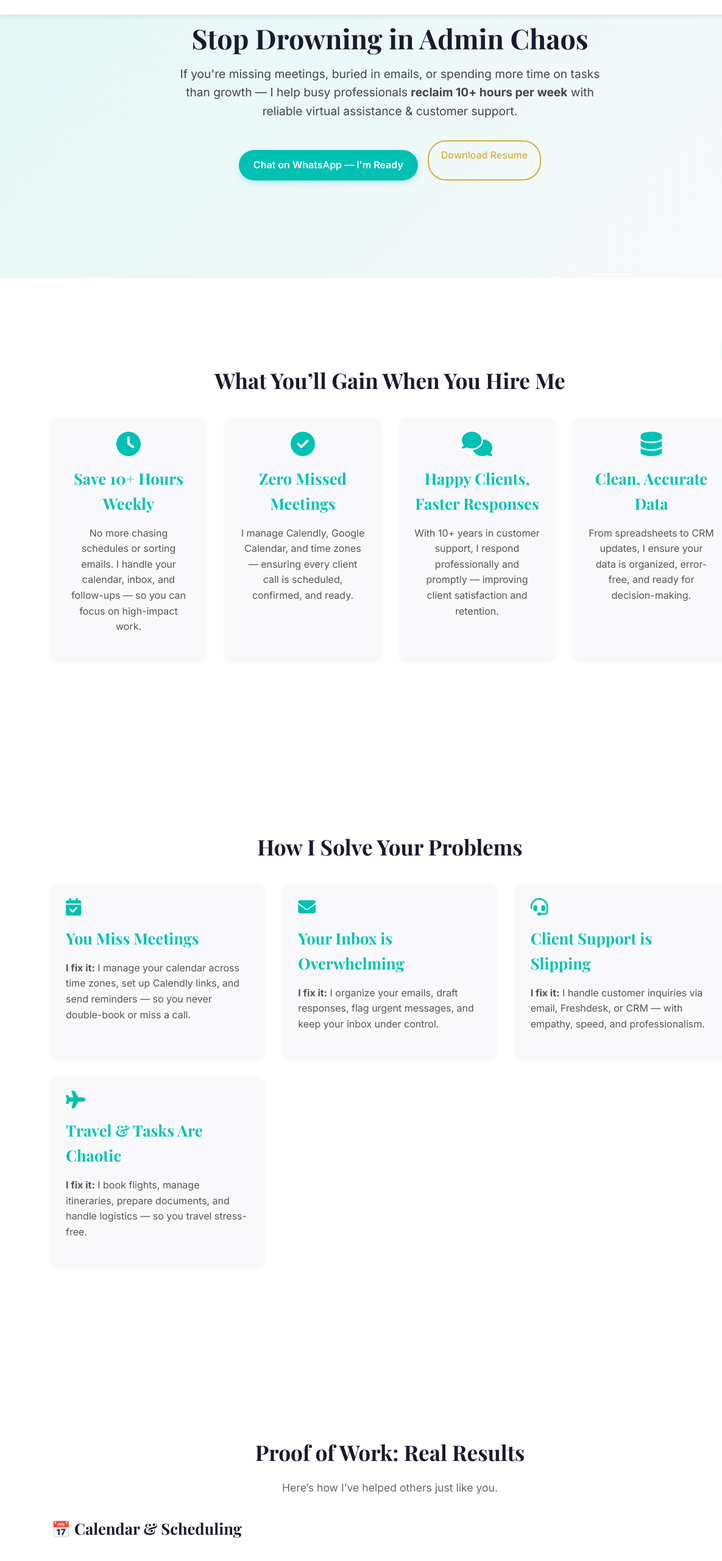
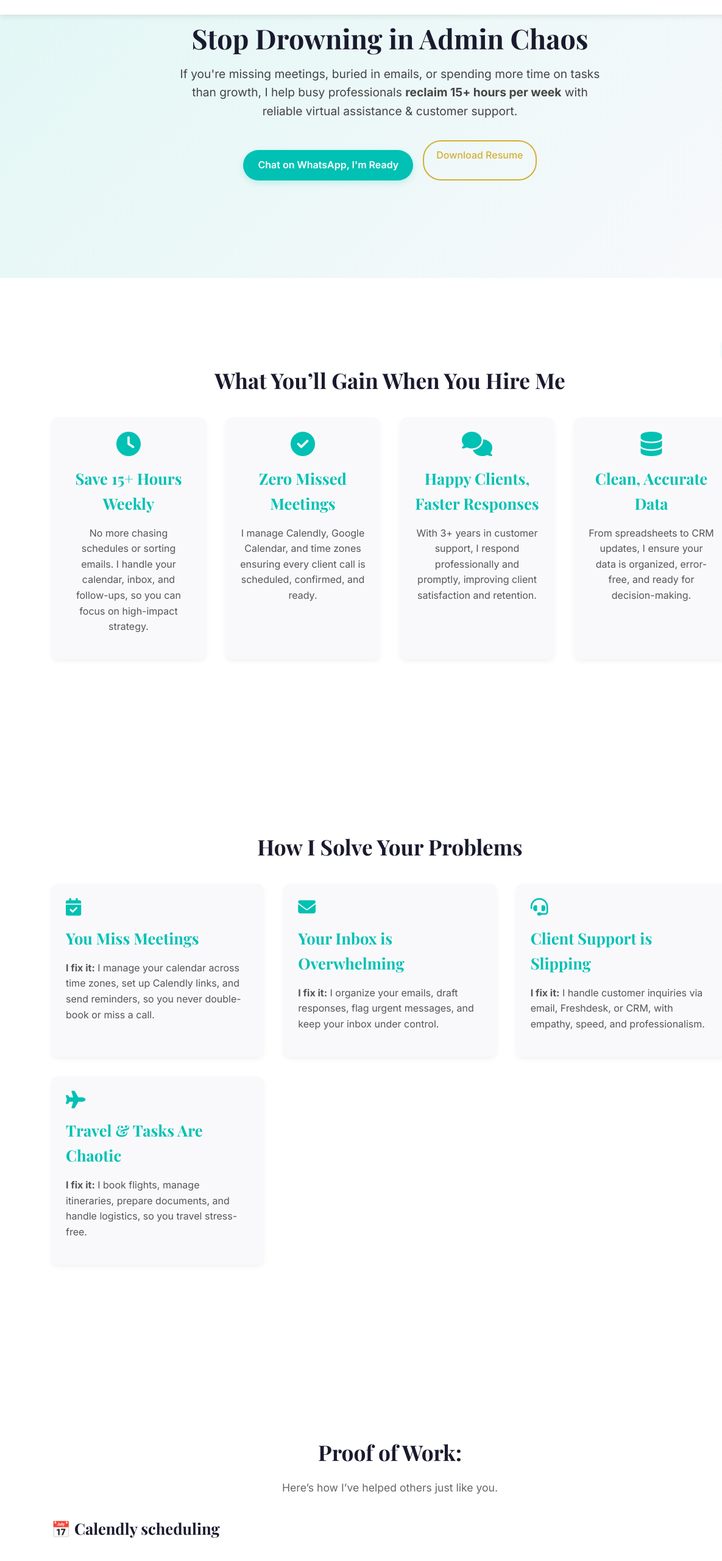
Before and after one commit to khadijatoduyemi-creator/khadijatassist.github.io, a plain HTML site: page index.html in a window 1280 px wide. Shown: the part 164-2724 px from the top of the page at 61% size, 0-1185 px from the left. Drawn offline with nearby package versions, Linux system fonts and the light colour scheme.

Commit message:
Update index.html

```diff
--- a/index.html
+++ b/index.html
@@ -3,8 +3,8 @@
 <head>
   <meta charset="UTF-8" />
   <meta name="viewport" content="width=device-width, initial-scale=1.0"/>
-  <title>Khadijat Oduyemi | Virtual Assistant & Customer Support Specialist</title>
-  <meta name="description" content="Stop drowning in admin chaos. I help busy professionals save 10+ hours/week with proven virtual assistance & customer support." />
+  <title>Khadijat Oduyemi | Dedicated Virtual Assistant & Customer Support Specialist</title>
+  <meta name="description" content="Stop drowning in admin chaos. I help busy professionals save 15+ hours/week with proven virtual assistance & customer support." />
   <link rel="icon" href="assets/images/favicon.ico" type="image/x-icon" />
   <link href="https://fonts.googleapis.com/css2?family=Inter:wght@400;500;600;700&family=Playfair+Display:wght@700&display=swap" rel="stylesheet" />
   <link rel="stylesheet" href="style.css" />
@@ -40,11 +40,11 @@
       <div class="hero-content">
         <h1>Stop Drowning in Admin Chaos</h1>
         <p>
-          If you're missing meetings, buried in emails, or spending more time on tasks than growth — I help busy professionals <strong>reclaim 10+ hours per week</strong> with reliable virtual assistance & customer support.
+          If you're missing meetings, buried in emails, or spending more time on tasks than growth, I help busy professionals <strong>reclaim 15+ hours per week</strong> with reliable virtual assistance & customer support.
         </p>
         <div class="cta-buttons">
-          <a href="https://wa.me/message/OTVHJH6FUULDL1" class="btn-primary" target="_blank">Chat on WhatsApp — I'm Ready</a>
-          <a href="assets/pdfs/Khadijat_Oduyemi_CV.pdf" class="btn-secondary" download>Download Resume</a>
+          <a href="https://wa.me/message/OTVHJH6FUULDL1" class="btn-primary" target="_blank">Chat on WhatsApp, I'm Ready</a>
+          <a href="pdfs/KHADIJAT ODUYEMI - VA CV" class="btn-secondary" download>Download Resume</a>
         </div>
       </div>
     </div>
@@ -57,18 +57,18 @@
       <div class="results-grid">
         <div class="result-item">
           <i class="fas fa-clock"></i>
-          <h3>Save 10+ Hours Weekly</h3>
-          <p>No more chasing schedules or sorting emails. I handle your calendar, inbox, and follow-ups — so you can focus on high-impact work.</p>
+          <h3>Save 15+ Hours Weekly</h3>
+          <p>No more chasing schedules or sorting emails. I handle your calendar, inbox, and follow-ups, so you can focus on high-impact strategy.</p>
         </div>
         <div class="result-item">
           <i class="fas fa-check-circle"></i>
           <h3>Zero Missed Meetings</h3>
-          <p>I manage Calendly, Google Calendar, and time zones — ensuring every client call is scheduled, confirmed, and ready.</p>
+          <p>I manage Calendly, Google Calendar, and time zones ensuring every client call is scheduled, confirmed, and ready.</p>
         </div>
         <div class="result-item">
           <i class="fas fa-comments"></i>
           <h3>Happy Clients, Faster Responses</h3>
-          <p>With 10+ years in customer support, I respond professionally and promptly — improving client satisfaction and retention.</p>
+          <p>With 3+ years in customer support, I respond professionally and promptly, improving client satisfaction and retention.</p>
         </div>
         <div class="result-item">
           <i class="fas fa-database"></i>
@@ -87,7 +87,7 @@
         <div class="service-card">
           <i class="fas fa-calendar-check"></i>
           <h3>You Miss Meetings</h3>
-          <p><strong>I fix it:</strong> I manage your calendar across time zones, set up Calendly links, and send reminders — so you never double-book or miss a call.</p>
+          <p><strong>I fix it:</strong> I manage your calendar across time zones, set up Calendly links, and send reminders, so you never double-book or miss a call.</p>
         </div>
         <div class="service-card">
           <i class="fas fa-envelope"></i>
@@ -97,12 +97,12 @@
         <div class="service-card">
           <i class="fas fa-headset"></i>
           <h3>Client Support is Slipping</h3>
-          <p><strong>I fix it:</strong> I handle customer inquiries via email, Freshdesk, or CRM — with empathy, speed, and professionalism.</p>
+          <p><strong>I fix it:</strong> I handle customer inquiries via email, Freshdesk, or CRM, with empathy, speed, and professionalism.</p>
         </div>
         <div class="service-card">
           <i class="fas fa-plane"></i>
           <h3>Travel & Tasks Are Chaotic</h3>
-          <p><strong>I fix it:</strong> I book flights, manage itineraries, prepare documents, and handle logistics — so you travel stress-free.</p>
+          <p><strong>I fix it:</strong> I book flights, manage itineraries, prepare documents, and handle logistics,  so you travel stress-free.</p>
         </div>
       </div>
     </div>
@@ -111,15 +111,15 @@
   <!-- Proof of Work -->
   <section id="portfolio" class="section portfolio">
     <div class="container">
-      <h2 class="section-title">Proof of Work: Real Results</h2>
+      <h2 class="section-title">Proof of Work: </h2>
       <p class="section-subtitle">Here’s how I’ve helped others just like you.</p>
 
       <div class="category">
-        <h3>📅 Calendar & Scheduling</h3>
+        <h3>📅 Calendly scheduling</h3>
         <div class="swiper calendlySwiper">
           <div class="swiper-wrapper">
-            <div class="swiper-slide"><img src="assets/images/calendly-scheduling/calendar1.jpg" alt="Calendar Management" /></div>
-            <div class="swiper-slide"><img src="assets/images/calendly-scheduling/meeting-link.png" alt="Meeting Link" /></div>
+            <div class="swiper-slide"><img src="Calendly scheduling/calendly.png" alt="Calendar Management" /></div>
+            <div class="swiper-slide"><img src="Calendly-scheduling/You can book me 3.png" alt="Meeting Link" /></div>
           </div>
           <div class="swiper-button-next"></div>
           <div class="swiper-button-prev"></div>
@@ -128,11 +128,11 @@
       </div>
 
       <div class="category">
-        <h3>📧 Email & Inbox Management</h3>
+        <h3>📧 Email Management</h3>
         <div class="swiper emailSwiper">
           <div class="swiper-wrapper">
-            <div class="swiper-slide"><img src="assets/images/email-management/inbox-organization.jpg" alt="Inbox Organization" /></div>
-            <div class="swiper-slide"><img src="assets/images/email-management/email-template.jpg" alt="Email Template" /></div>
+            <div class="swiper-slide"><img src="Email Management/Email Before.png / Email After.png" alt="Inbox Organization" /></div>
+            <div class="swiper-slide"><img src="Email Management/Screenshot 2025-01-21 120651.png" alt="Email Template" /></div>
           </div>
           <div class="swiper-button-next"></div>
           <div class="swiper-button-prev"></div>
```
